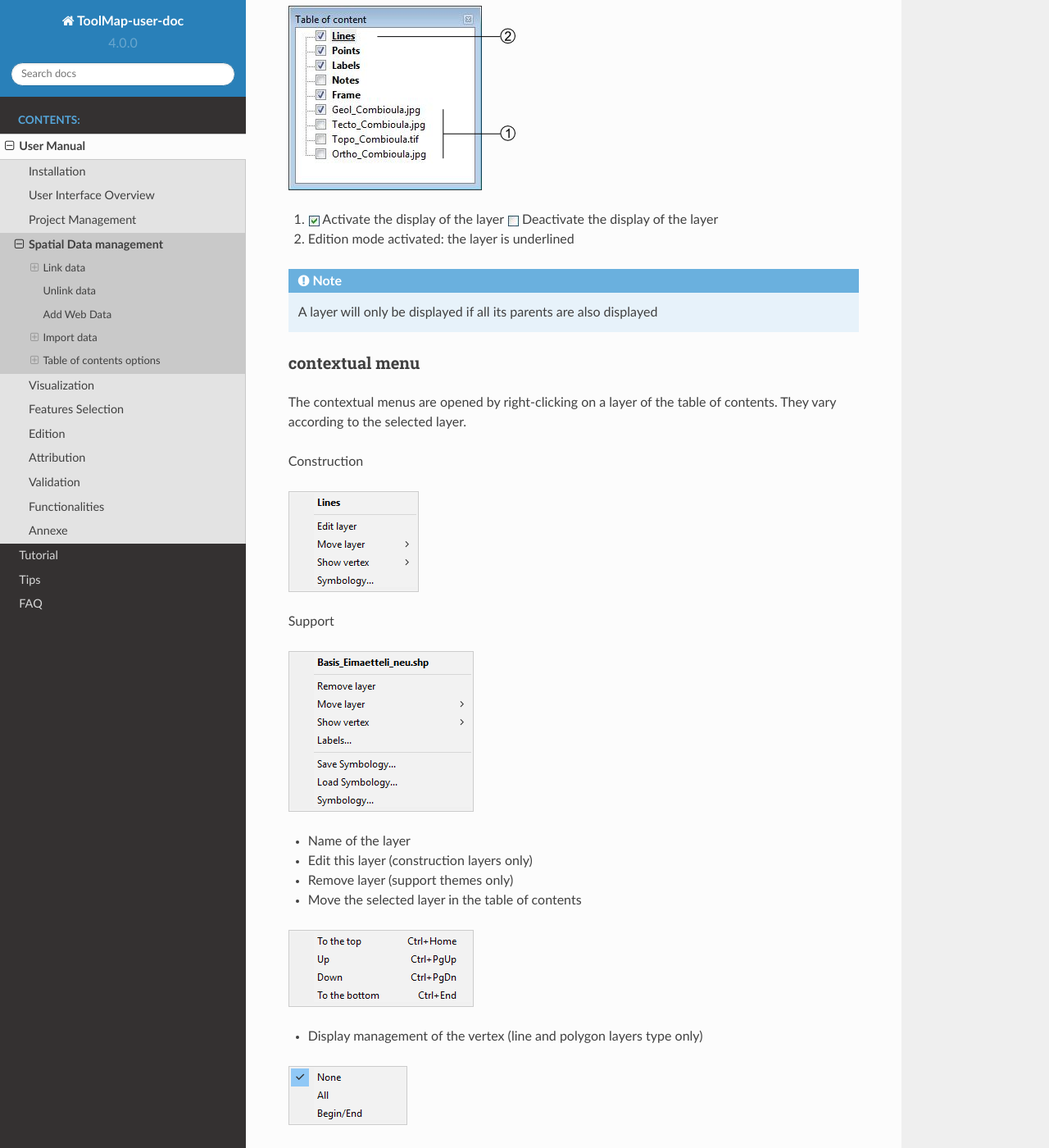
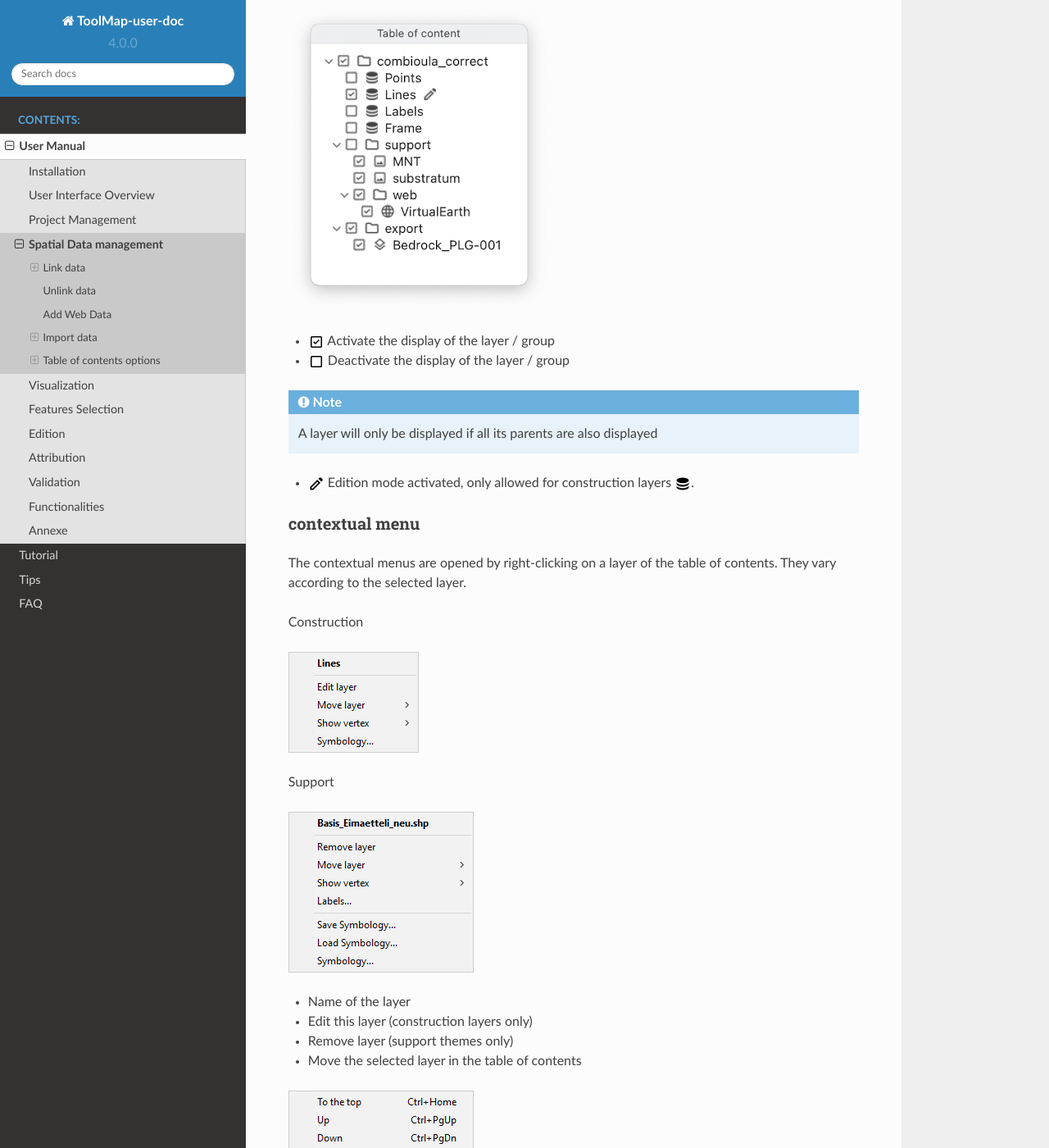
Before and after one commit to terranum-ch/ToolMap-user-doc, a Sphinx documentation site: the page built from doc/usermanual/datamanagement.rst, in a window 1280 px wide and 1400 px high, scrolled down 8957 px. Shown: the whole window at 82% size. Built offline with Sphinx 7.4.7 and the Read the Docs theme 2.0.0, drawn with Linux system fonts in a browser that asks for light colours; some of the changed text lies outside the part shown.

Commit message:
Updating usermanual/datamanagement, mainly toc.

```diff
--- a/doc/conf.py
+++ b/doc/conf.py
@@ -47,7 +47,7 @@ master_doc = 'index'
 
 # General information about the project.
 project = 'ToolMap-user-doc'
-copyright = '2017, Lucien SCHREIBER'
+copyright = '2022, Terranum'
 author = 'Lucien SCHREIBER'
 
 # The version info for the project you're documenting, acts as replacement for
@@ -77,6 +77,7 @@ pygments_style = 'sphinx'
 # If true, `todo` and `todoList` produce output, else they produce nothing.
 todo_include_todos = False
 
+language = 'en'
 
 # -- Options for HTML output ----------------------------------------------
 
--- a/doc/usermanual/datamanagement.rst
+++ b/doc/usermanual/datamanagement.rst
@@ -180,12 +180,15 @@ Define the matching of the enumerations with the database (if applicable).
 Table of contents options
 -------------------------
 
-.. image:: img/window-tocoption.png
+.. image:: img/window-toc.png
 
-#. |img1| Activate the display of the layer |img2| Deactivate the display of the layer
-#. Edition mode activated: the layer is underlined
+* |icon2| Activate the display of the layer / group
+* |icon1| Deactivate the display of the layer / group
 
 .. note:: A layer will only be displayed if all its parents are also displayed
+
+* |icon7| Edition mode activated, only allowed for construction layers |icon3|.
+
 
 contextual menu
 ^^^^^^^^^^^^^^^
@@ -216,5 +219,7 @@ Support
 * Symbology management. This option can also be activated by double-clicking on the layer. (see :ref:`symbology`)
 
 
-.. |img1| image:: img/button-marked.png
-.. |img2| image:: img/button-unmarked.png
+.. |icon1| image:: img/toc_check_off.svg
+.. |icon2| image:: img/toc_check_on.svg
+.. |icon3| image:: img/toc_database.svg
+.. |icon7| image:: img/toc_pen.svg
```
Also changed, not shown: doc/usermanual/img/button-marked.jpg (deleted), doc/usermanual/img/button-marked.png (deleted), doc/usermanual/img/button-unmarked.jpg (deleted), doc/usermanual/img/button-unmarked.png (deleted), doc/usermanual/img/window-tocoption.png (deleted).
